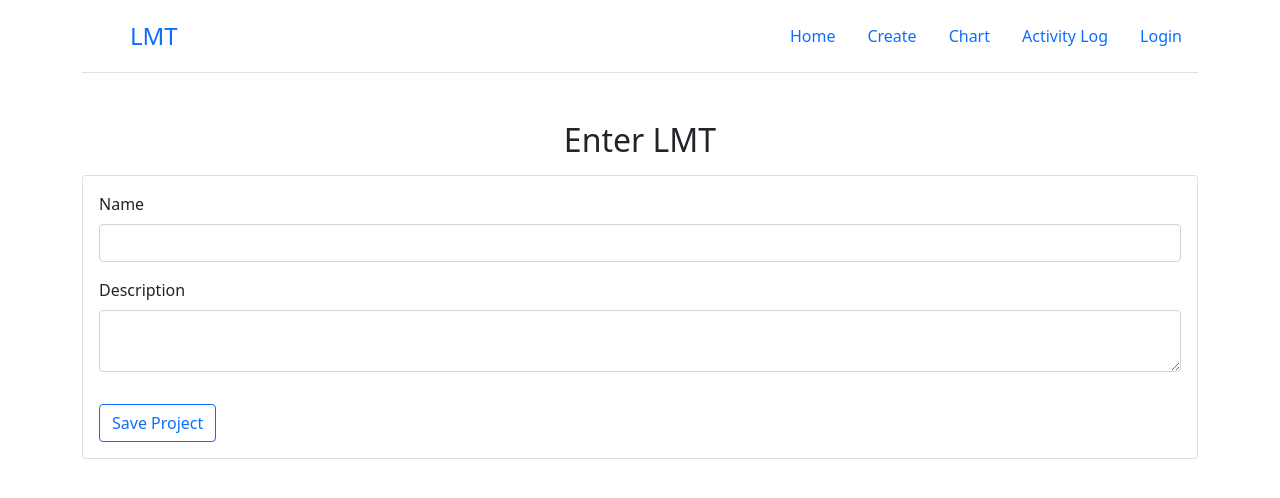
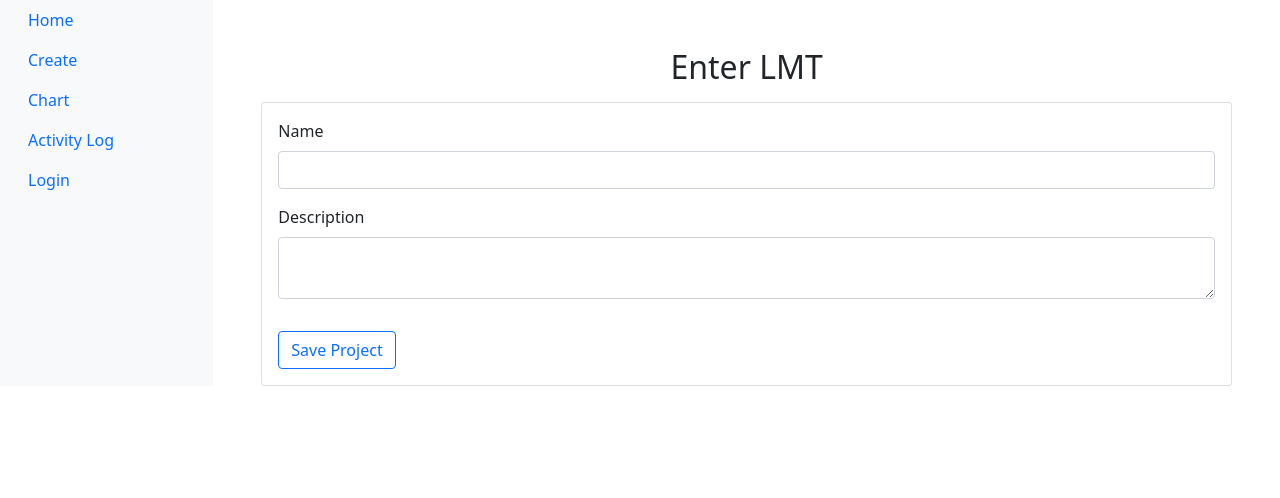
Before and after one commit to NgawangChoedenShankentsang/Symfony_CRUD_App, a Symfony app: template templates/project/new.html.twig in a window 1280 px wide. Shown: the top 498 px of the page. Run offline with Twig, Linux system fonts and the light colour scheme; the template is opened without the code that fills it, so the values that code supplies are empty; form fields are guessed from the names that the template uses; some libraries are stand-ins or nearby versions.

Commit message:
side nav bar

```diff
--- a/templates/base.html.twig
+++ b/templates/base.html.twig
@@ -25,17 +25,13 @@
 	<body>
 		{% set current_page = current_page|default('') %}
 		{% if current_page not in ['login', 'register'] %}
-			<div class="container">
-				<header class="d-flex flex-wrap justify-content-center py-3 mb-4 border-bottom">
-					<a href="/" class="d-flex align-items-center mb-3 mb-md-0 me-md-auto link-body-emphasis text-decoration-none">
-						<svg class="bi me-2" width="40" height="32">
-							<use xlink:href="#bootstrap"></use>
-						</svg>
-						<span class="fs-4">LMT</span>
-					</a>
-
-					<ul class="nav nav-pills">
-						{% set current_page = current_page|default('') %}
+			<div class="container-fluid">
+				<div class="row">
+					<!-- Side Navbar -->
+					<nav class="col-md-2 d-md-block bg-light sidebar">
+						<div class="sidebar-sticky">
+							<ul class="nav flex-column">
+								<!-- Navigation Items -->
 								<li class="nav-item">
 									<a href="{{ path('app_project_index') }}" class="nav-link {% if current_page == 'home' %}active{% endif %}">Home</a>
 								</li>
@@ -43,32 +39,34 @@
 									<a href="{{ path('create') }}" class="nav-link {% if current_page == 'create' %}active{% endif %}">Create</a>
 								</li>
 								<li class="nav-item">
-							<a href="{{ path('project_charts') }}" class="nav-link {% if current_page == 'chart' %} active {% endif %}">Chart</a>
+									<a href="{{ path('project_charts') }}" class="nav-link {% if current_page == 'chart' %}active{% endif %}">Chart</a>
 								</li>
 								<li class="nav-item">
 									<a href="#" class="nav-link">Activity Log</a>
 								</li>
+								<!-- User Specific Links -->
 								{% if app.user %}
 									<li class="nav-item">
-								<a href="{{ path('app_logout') }}" @click="isOpen = false" class="nav-link">Logout</a>
+										<a href="{{ path('app_logout') }}" class="nav-link">Logout</a>
 									</li>
 									<li class="nav-item">
 										<span class="nav-link">👋 Hi {{ app.user.email }}!</span>
 									</li>
 								{% else %}
 									<li class="nav-item">
-								<a href="login" @click="isOpen = false" class="nav-link">Login</a>
+										<a href="login" class="nav-link">Login</a>
 									</li>
 								{% endif %}
+							</ul>
+						</div>
+					</nav>
 
-					</ul>
-
-				</header>
-
-
-        <!-- Rest of your template content -->
+					<!-- Main content area -->
+					<main role="main" class="col-md-9 ml-sm-auto col-lg-10 px-md-4">
+						{% block body %}{% endblock %}
+					</main>
+				</div>
 			</div>
 		{% endif %}
-		{% block body %}{% endblock %}
 	</body>
 </html>
```
Lines whose indentation alone changed are shown as unchanged.
